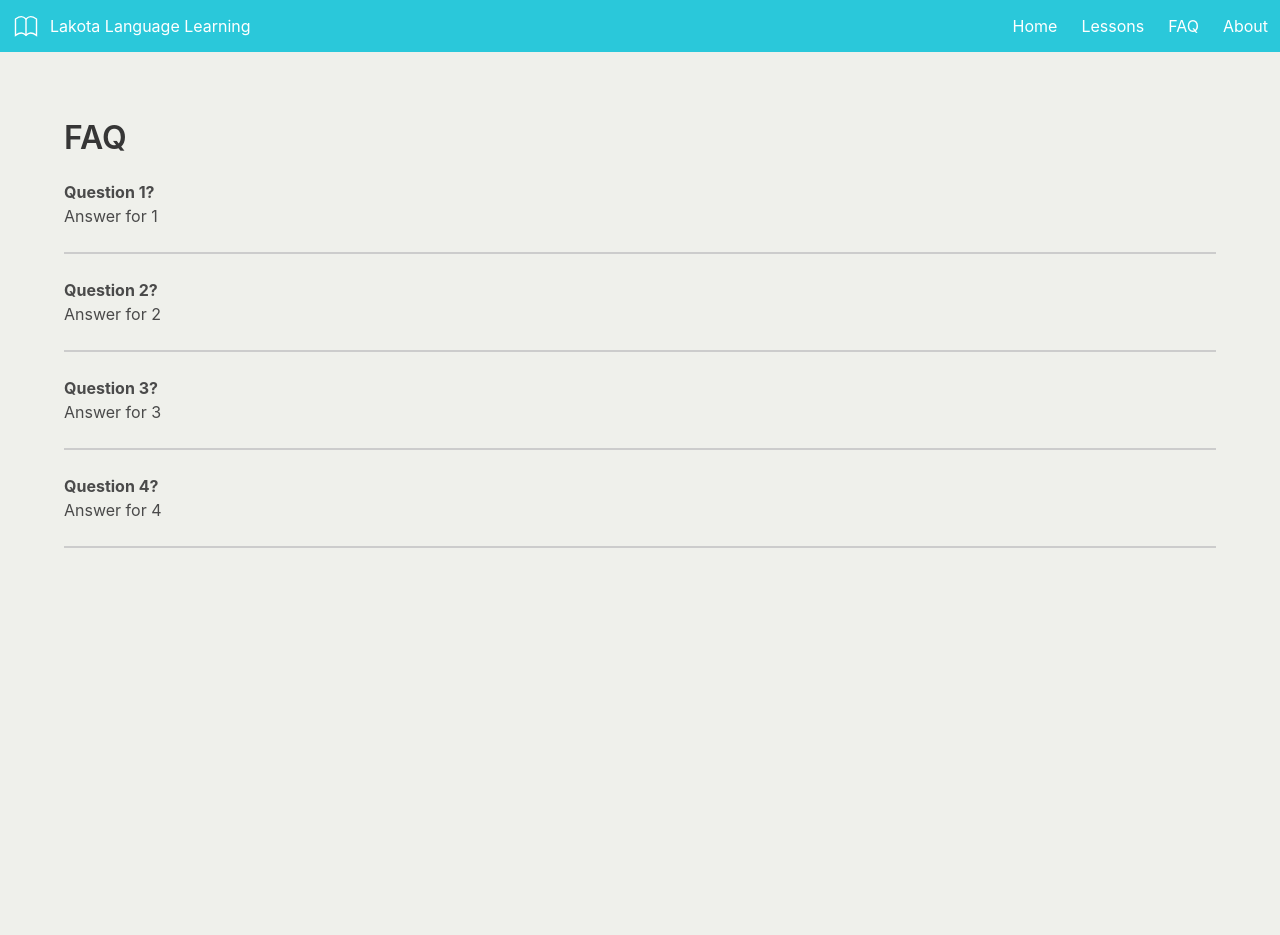
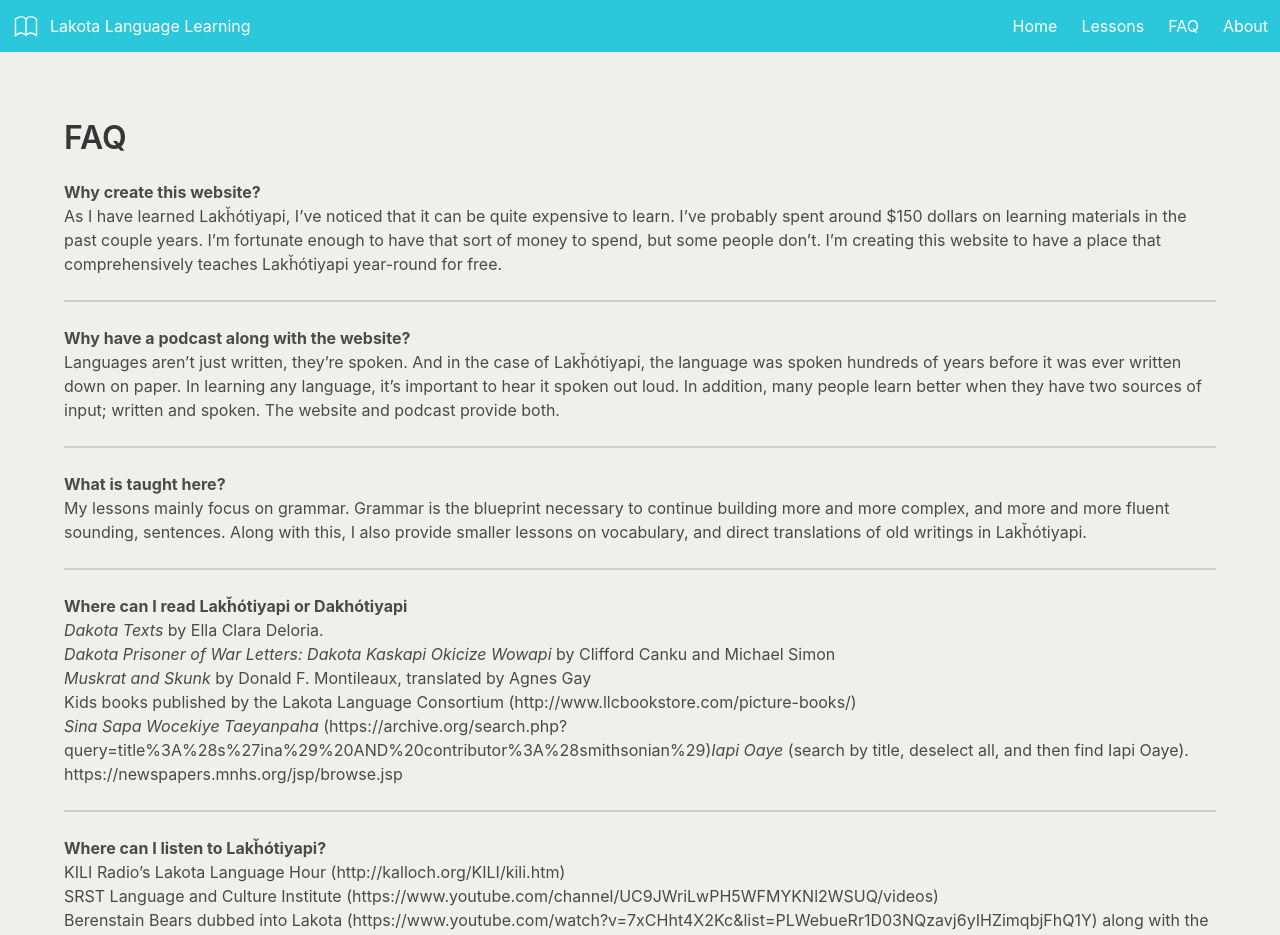
Before and after one commit to SunilRao01/Lakota-Language-Learning, a React (Create React App) app: page /faq in a window 1280 px wide. Shown: the top 935 px of the page. Before the commit the page ends 800 px from the top, so only its background shows below. Built offline with nearby package versions, Linux system fonts and the light colour scheme.

Commit message:
Filled in About Me and FAQ

```diff
--- a/src/components/About/About.component.tsx
+++ b/src/components/About/About.component.tsx
@@ -8,13 +8,21 @@ export const About: FC = () => {
     return <div className='container'>
         <h1 className='title'>About</h1>
         <div className='content'>
+            <p>I’m Hiŋskéhaŋska. I’m Lakȟóta, born and raised on Salish land in the present-day state of Washington. My
+                mother and uncle are from Bismark, and my Grandma is from McLaughlin, South Dakota. At university I
+                studied Spanish language literature, linguistics, and culture. During university, I finally felt the
+                need to learn Lakȟótiyapi, a language that nobody in my family speaks, due to the attendance of my
+                grandmother’s grandmother at the Benedictine Agricultural Boarding School in Kenel. I’ve been learning
+                the language for a couple years now.</p>
             <b>Social Media:</b>
             <br/>
             <div className="buttons">
-                <a href='https://twitter.com/andrea_lakota' rel='noopener' className="button is-rounded is-medium twitter-icon">
+                <a href='https://twitter.com/andrea_lakota' rel='noopener'
+                   className="button is-rounded is-medium twitter-icon">
                     <img src={TwitterSvg} alt=''/>
                 </a>
-                <a href='https://twitter.com/andrea_lakota' rel='noopener' className="button is-rounded is-medium facebook-icon">
+                <a href='https://twitter.com/andrea_lakota' rel='noopener'
+                   className="button is-rounded is-medium facebook-icon">
                     <img src={FacebookSvg} alt=''/>
                 </a>
             </div>
--- a/src/components/FAQ/FAQ.component.tsx
+++ b/src/components/FAQ/FAQ.component.tsx
@@ -1,22 +1,52 @@
-import React, {FC} from "react";
+import React, {FC} from 'react';
 
 export const FAQ: FC = () => {
     return <div className='container'>
         <h1 className='title'>FAQ</h1>
         <div className='content'>
-            <b>Question 1?</b>
-            <p>Answer for 1</p>
+            <b>Why create this website?</b>
+            <p>As I have learned Lakȟótiyapi, I’ve noticed that it can be quite expensive to learn. I’ve probably spent
+                around $150 dollars on learning materials in the past couple years. I’m fortunate enough to have that
+                sort of money to spend, but some people don’t. I’m creating this website to have a place that
+                comprehensively teaches Lakȟótiyapi year-round for free. </p>
             <hr/>
-            <b>Question 2?</b>
-            <p>Answer for 2</p>
+            <b>Why have a podcast along with the website?</b>
+            <p>Languages aren’t just written, they’re spoken. And in the case of Lakȟótiyapi, the language was spoken
+                hundreds of years before it was ever written down on paper. In learning any language, it’s important to
+                hear it spoken out loud. In addition, many people learn better when they have two sources of input;
+                written and spoken. The website and podcast provide both.</p>
             <hr/>
-            <b>Question 3?</b>
-            <p>Answer for 3</p>
+            <b>What is taught here?</b>
+            <p>My lessons mainly focus on grammar. Grammar is the blueprint necessary to continue building more and more
+                complex, and more and more fluent sounding, sentences. Along with this, I also provide smaller lessons
+                on vocabulary, and direct translations of old writings in Lakȟótiyapi. </p>
             <hr/>
-            <b>Question 4?</b>
-            <p>Answer for 4</p>
+            <b>Where can I read Lakȟótiyapi or Dakhótiyapi</b>
+            <p><i>Dakota Texts</i> by Ella Clara Deloria.
+                <br/>
+                <i>Dakota Prisoner of War Letters: Dakota Kaskapi Okicize Wowapi</i> by Clifford Canku and Michael Simon
+                <br/>
+                <i>Muskrat and Skunk</i> by Donald F. Montileaux, translated by Agnes Gay
+                <br/>
+                Kids books published by the Lakota Language Consortium (http://www.llcbookstore.com/picture-books/)
+                <br/>
+                <i>Sina Sapa Wocekiye
+                    Taeyanpaha</i> (https://archive.org/search.php?query=title%3A%28s%27ina%29%20AND%20contributor%3A%28smithsonian%29)
+                <i>Iapi Oaye</i> (search by title, deselect all, and then find Iapi Oaye).
+                https://newspapers.mnhs.org/jsp/browse.jsp
+            </p>
             <hr/>
-
+            <b>Where can I listen to Lakȟótiyapi?</b>
+            <p>KILI Radio’s Lakota Language Hour (http://kalloch.org/KILI/kili.htm)
+                <br/>
+                SRST Language and Culture Institute (https://www.youtube.com/channel/UC9JWriLwPH5WFMYKNl2WSUQ/videos)
+                <br/>
+                Berenstain Bears dubbed into Lakota
+                (https://www.youtube.com/watch?v=7xCHht4X2Kc&list=PLWebueRr1D03NQzavj6yIHZimqbjFhQ1Y) along with the
+                corresponding script of each episode (https://www.lakotabears.com/about/episodes.html)
+                <br/>
+                The Jesus Film dubbed into Lakota by the Lakota Bible Translation Project
+                (https://www.youtube.com/channel/UCzBv3Kp139anLAqm1rf05gg/videos?view=0&sort=dd&shelf_id=0)</p>
         </div>
     </div>
 };
```
